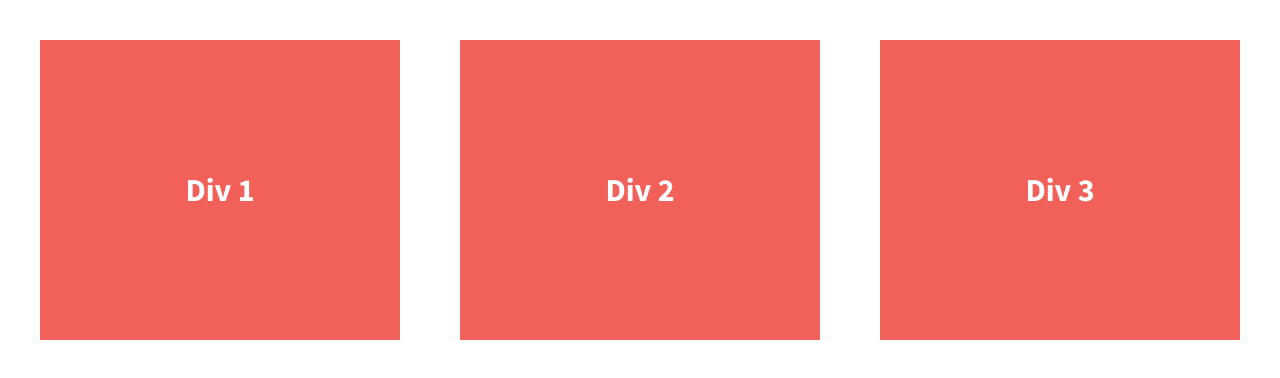
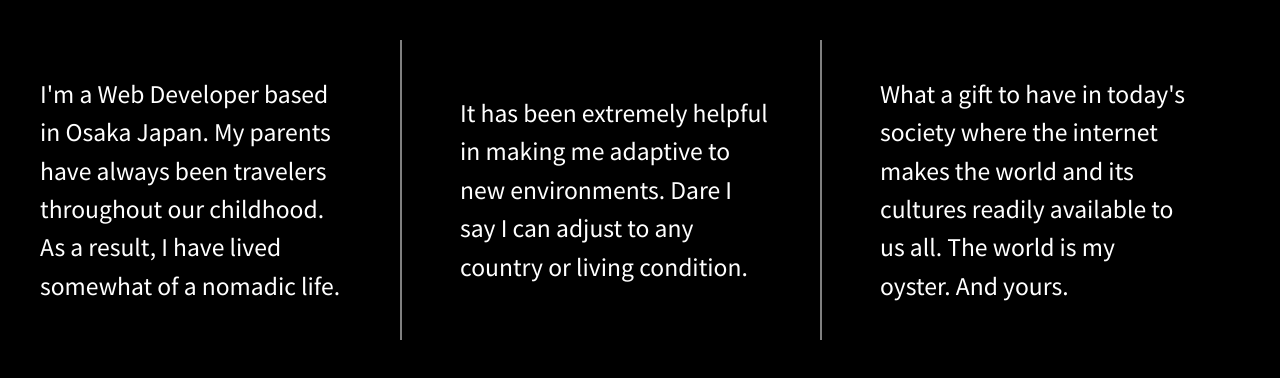
Before and after one commit to Hyuuga81/206-divs-flexbox-starter, a plain HTML site: page index.html in a window 1280 px wide. Drawn offline with nearby package versions, Linux system fonts and the light colour scheme.

Commit message:
Initial commit

```diff
--- a/css/main.css
+++ b/css/main.css
@@ -97,7 +97,7 @@ textarea {
 
 
 html {
-  background-color: #fff;
+  background-color: #000;
   height: 100%;
 }
 
@@ -111,6 +111,7 @@ body {
 .wrapper {
   /*add display:flex and set justify-content to space-between*/
   font-weight: 700;
+  flex-flow: row wrap;
   display: flex;
   justify-content: space-between;
 }
@@ -119,13 +120,23 @@ body {
   /*give the divs a width of 30%, add display:flex, set justify-content and align-items to center*/
   color: #fff;
   line-height: 1.5em;
-  font-size: 1.6em;
-  background-color: #f16059;
+  /*font-size: 1.6em;*/
+  font-size: 1.28em;
+  font-weight: lighter;
+  background-color: #000000;
   height: 300px;
   width: 30%;
   display: flex;
   justify-content: center;
   align-items: center;
+}
+
+.div-1, .div-2 {
+  border-right: 2px solid gray;
+}
+
+p {
+  padding-right: 50px;
 }
 
 
@@ -204,6 +215,8 @@ body {
 .clearfix:after {
     clear: both;
 }
+
+
 
 /* ==========================================================================
    EXAMPLE Media Queries for Responsive Design.
--- a/index.html
+++ b/index.html
@@ -23,13 +23,19 @@
 
         <section class="wrapper">
             <div class="div-1">
-                Div 1
+                <!--<Div 1>_-->
+                <p>I'm a Web Developer based in Osaka Japan. My parents have always been travelers throughout our childhood. As
+                    a result, I have lived somewhat of a nomadic life.
+                </p>
             </div>
             <div class="div-2">
-                Div 2
+                <!--Div 2-->
+                <p> It has been extremely helpful in making me adaptive to new environments. Dare I say I can adjust to any country or living condition.
+                    </p>
             </div>
             <div class="div-3">
-                Div 3
+                <!--Div 3-->
+                <p>What a gift to have in today's society where the internet makes the world and its cultures readily available to us all. The world is my oyster. And yours.</p>
             </div>
         </section>
 
```
